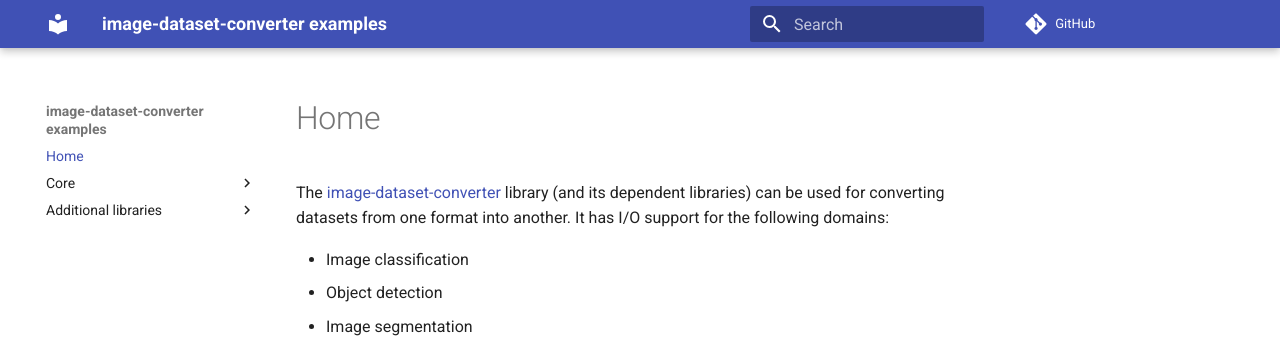
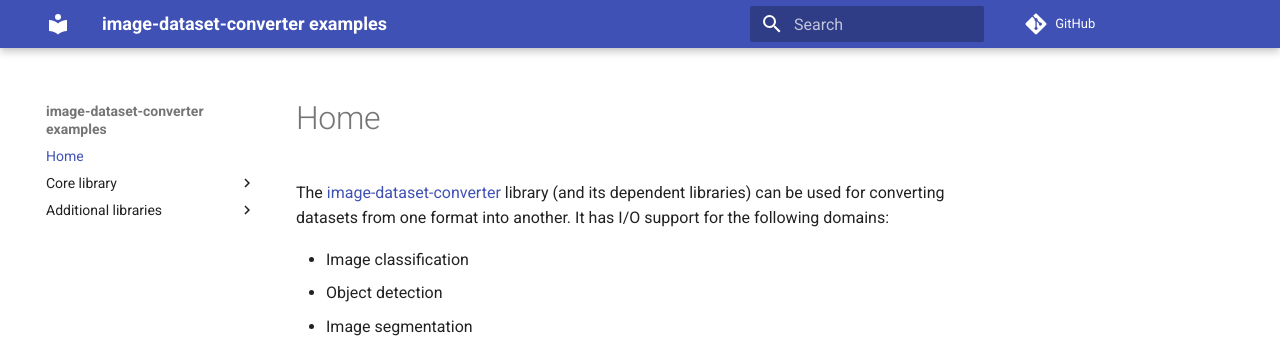
Before and after one commit to waikato-datamining/image-dataset-converter-examples, an MkDocs documentation site: the page built from docs/index.md, in a window 1280 px wide. Shown: the top 359 px of the page. Built offline with MkDocs 1.6.1 and Material for MkDocs 9.7.7, drawn with Linux system fonts in a browser that asks for light colours; comment, search, counter and statistics services are not loaded.

Commit message:
renamed core to core library

```diff
--- a/mkdocs.yml
+++ b/mkdocs.yml
@@ -13,7 +13,7 @@
     - search
 nav:
     - Home: index.md
-    - Core:
+    - Core library:
         - Image classification: image_classification.md
         - Object detection: object_detection.md
         - Image segmentation: image_segmentation.md
```
